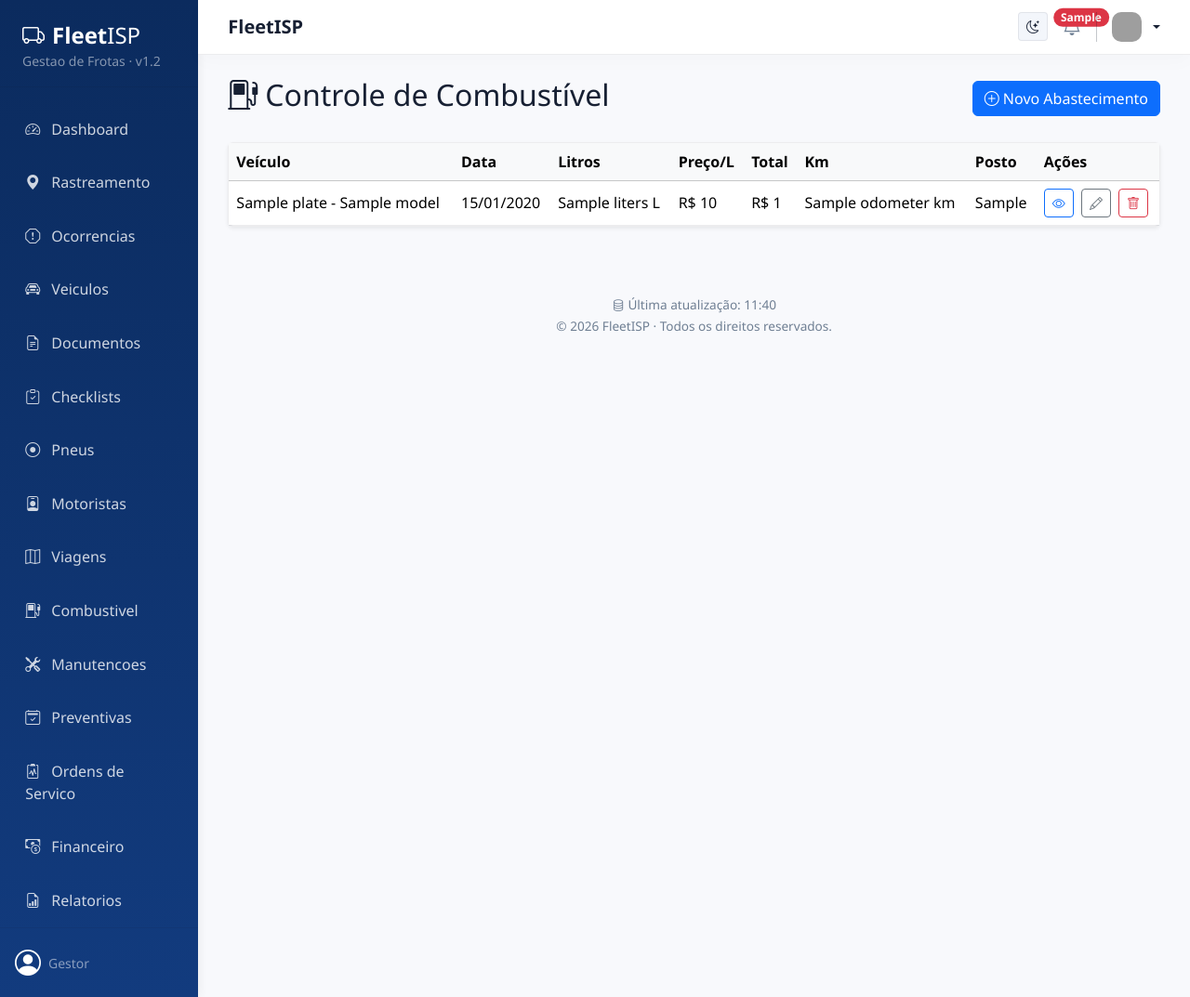
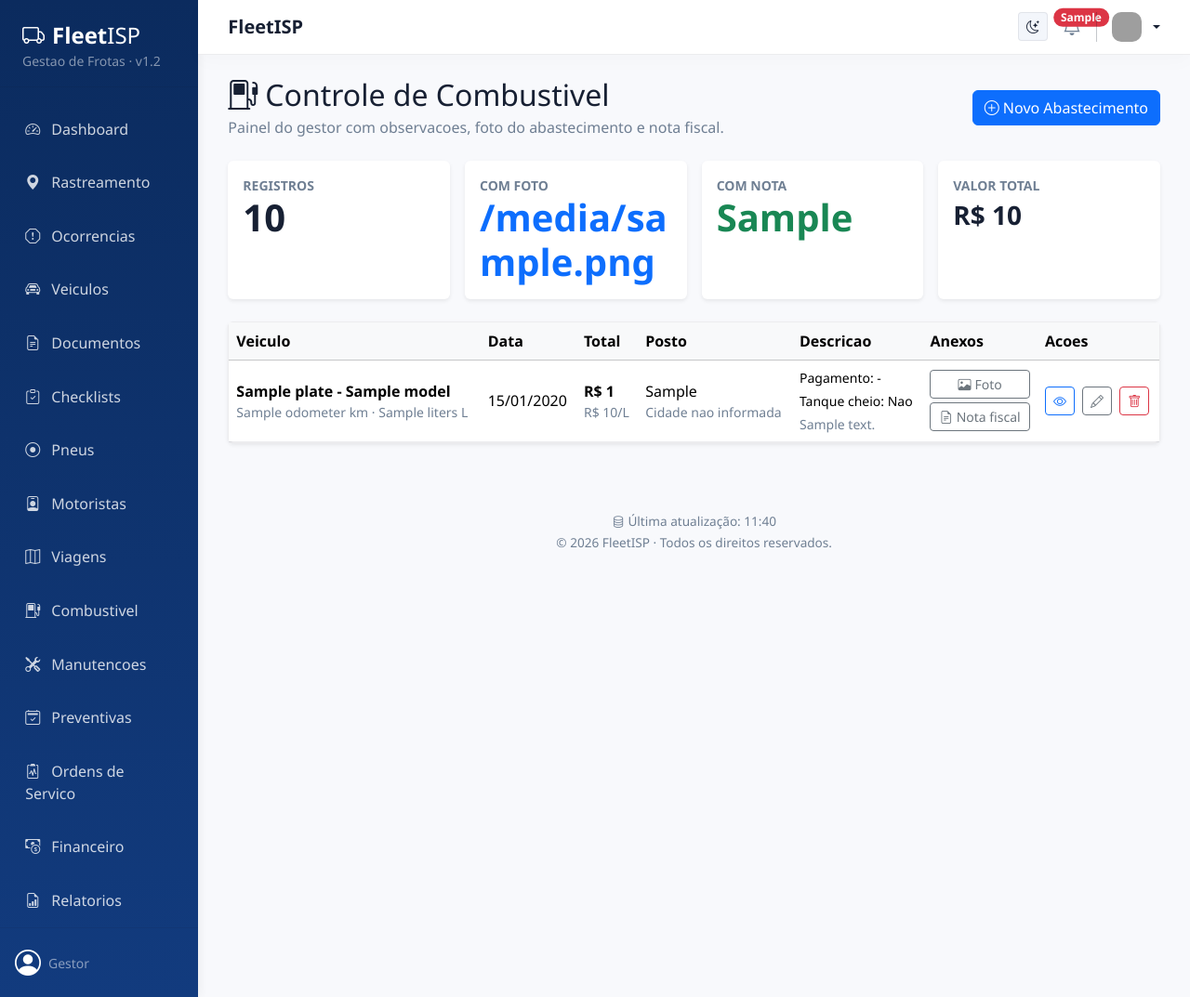
Before and after one commit to FrotaISP/frotaisp, a Django app: template apps/fuel/templates/fuel/fuelrecord_list.html in a window 1280 px wide. Shown: the whole page at 93% size. Run offline with Django 4.2, Linux system fonts and the light colour scheme; the template is opened without the code that fills it: most values are stand-ins (such as "Sample title", 1, 10 or a date in 2020); grey boxes are pictures that could not be loaded.

Commit message:
Sync manager fuel dashboard improvements from local

```diff
--- a/apps/fuel/templates/fuel/fuelrecord_list.html
+++ b/apps/fuel/templates/fuel/fuelrecord_list.html
@@ -4,10 +4,48 @@
 
 {% block content %}
 <div class="d-flex justify-content-between align-items-center mb-4">
-    <h2><i class="bi bi-fuel-pump me-2"></i>Controle de Combustível</h2>
+    <div>
+        <h2 class="mb-1"><i class="bi bi-fuel-pump me-2"></i>Controle de Combustivel</h2>
+        <p class="text-muted mb-0">Painel do gestor com observacoes, foto do abastecimento e nota fiscal.</p>
+    </div>
     <a href="{% url 'fuel:create' %}" class="btn btn-primary">
-        <i class="bi bi-plus-circle"></i> Novo Abastecimento
+        <i class="bi bi-plus-circle me-1"></i>Novo Abastecimento
     </a>
+</div>
+
+<div class="row g-3 mb-4">
+    <div class="col-md-3">
+        <div class="card border-0 shadow-sm h-100">
+            <div class="card-body">
+                <div class="text-muted small text-uppercase fw-semibold">Registros</div>
+                <div class="display-6 fw-bold">{{ records_total }}</div>
+            </div>
+        </div>
+    </div>
+    <div class="col-md-3">
+        <div class="card border-0 shadow-sm h-100">
+            <div class="card-body">
+                <div class="text-muted small text-uppercase fw-semibold">Com foto</div>
+                <div class="display-6 fw-bold text-primary">{{ records_with_photo }}</div>
+            </div>
+        </div>
+    </div>
+    <div class="col-md-3">
+        <div class="card border-0 shadow-sm h-100">
+            <div class="card-body">
+                <div class="text-muted small text-uppercase fw-semibold">Com nota</div>
+                <div class="display-6 fw-bold text-success">{{ records_with_receipt }}</div>
+            </div>
+        </div>
+    </div>
+    <div class="col-md-3">
+        <div class="card border-0 shadow-sm h-100">
+            <div class="card-body">
+                <div class="text-muted small text-uppercase fw-semibold">Valor total</div>
+                <div class="fs-3 fw-bold">R$ {{ records_total_cost }}</div>
+            </div>
+        </div>
+    </div>
 </div>
 
 <div class="card shadow-sm">
@@ -16,26 +54,55 @@
             <table class="table table-hover align-middle mb-0">
                 <thead class="table-light">
                     <tr>
-                        <th>Veículo</th>
+                        <th>Veiculo</th>
                         <th>Data</th>
-                        <th>Litros</th>
-                        <th>Preço/L</th>
                         <th>Total</th>
-                        <th>Km</th>
                         <th>Posto</th>
-                        <th>Ações</th>
+                        <th>Descricao</th>
+                        <th>Anexos</th>
+                        <th>Acoes</th>
                     </tr>
                 </thead>
                 <tbody>
                     {% for record in fuel_records %}
                     <tr>
-                        <td>{{ record.vehicle.plate }} - {{ record.vehicle.model }}</td>
+                        <td>
+                            <div class="fw-semibold">{{ record.vehicle.plate }} - {{ record.vehicle.model }}</div>
+                            <div class="small text-muted">{{ record.odometer }} km · {{ record.liters }} L</div>
+                        </td>
                         <td>{{ record.date|date:"d/m/Y" }}</td>
-                        <td>{{ record.liters }} L</td>
-                        <td>R$ {{ record.price_per_liter }}</td>
-                        <td>R$ {{ record.total_cost }}</td>
-                        <td>{{ record.odometer }} km</td>
-                        <td>{{ record.gas_station|truncatechars:20 }}</td>
+                        <td>
+                            <div class="fw-semibold">R$ {{ record.total_cost }}</div>
+                            <div class="small text-muted">R$ {{ record.price_per_liter }}/L</div>
+                        </td>
+                        <td>
+                            <div>{{ record.gas_station }}</div>
+                            <div class="small text-muted">{{ record.station_city|default:"Cidade nao informada" }}</div>
+                        </td>
+                        <td>
+                            <div class="small d-grid gap-1">
+                                <div>Pagamento: {{ record.get_payment_method_display|default:"-" }}</div>
+                                <div>Tanque cheio: {% if record.is_full_tank %}Sim{% else %}Nao{% endif %}</div>
+                                <div class="text-muted" style="white-space: pre-wrap;">{{ record.notes|default:"Sem observacoes registradas."|truncatechars:120 }}</div>
+                            </div>
+                        </td>
+                        <td>
+                            <div class="d-flex flex-column gap-1">
+                                {% if record.photo %}
+                                    <a href="{{ record.photo.url }}" target="_blank" class="btn btn-sm btn-outline-secondary">
+                                        <i class="bi bi-image me-1"></i>Foto
+                                    </a>
+                                {% endif %}
+                                {% if record.receipt %}
+                                    <a href="{{ record.receipt.url }}" target="_blank" class="btn btn-sm btn-outline-secondary">
+                                        <i class="bi bi-file-earmark-text me-1"></i>Nota fiscal
+                                    </a>
+                                {% endif %}
+                                {% if not record.photo and not record.receipt %}
+                                    <span class="text-muted small">Sem anexos</span>
+                                {% endif %}
+                            </div>
+                        </td>
                         <td>
                             <a href="{% url 'fuel:detail' record.pk %}" class="btn btn-sm btn-outline-primary me-1" title="Ver">
                                 <i class="bi bi-eye"></i>
@@ -50,9 +117,7 @@
                     </tr>
                     {% empty %}
                     <tr>
-                        <td colspan="8" class="text-center py-4 text-muted">
-                            Nenhum abastecimento registrado.
-                        </td>
+                        <td colspan="7" class="text-center py-4 text-muted">Nenhum abastecimento registrado.</td>
                     </tr>
                     {% endfor %}
                 </tbody>
```
